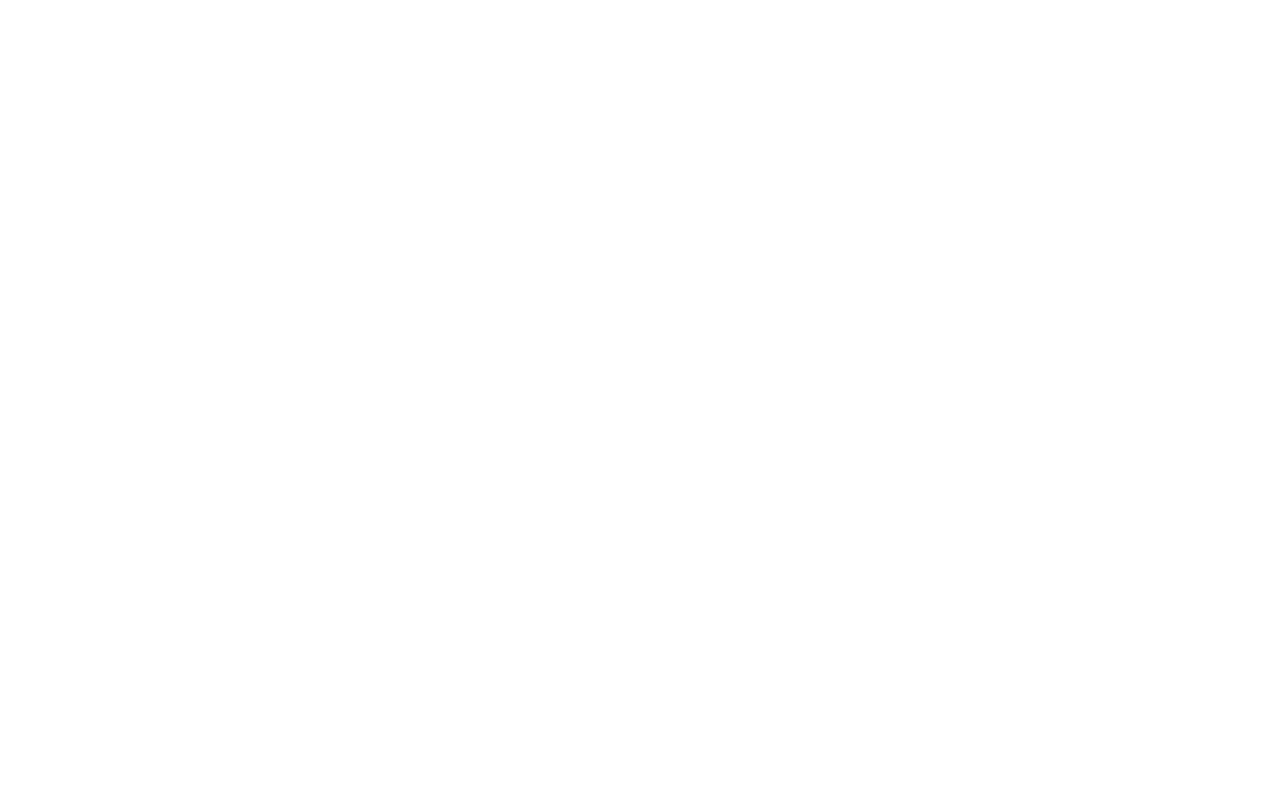
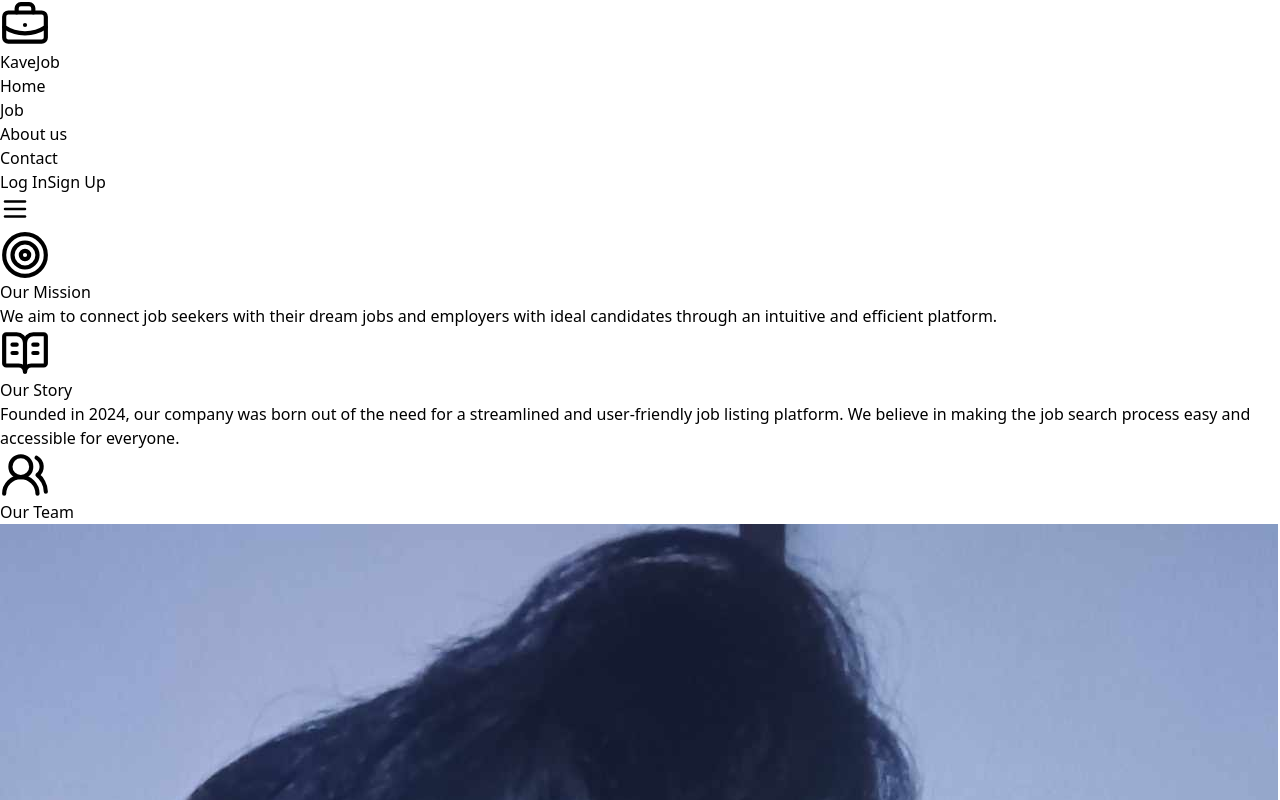
Before and after one commit to Vanjems/JobListingApp, a React (Vite) app: page /aboutpage in a window 1280 px wide. Before the commit this address had no page. Shown: the top 800 px of the page. Built offline with nearby package versions, Linux system fonts and the light colour scheme.

Commit message:
commit for the routing of about page

```diff
--- a/src/components/about/About.jsx
+++ b/src/components/about/About.jsx
@@ -3,7 +3,7 @@ import { Target, BookOpenText, UsersRound, HandCoins } from 'lucide-react';
 
 export default function About() {
   return (
-    <div className="max-w-screen-xl mx-auto px-6 py-8 space-y-8">
+    <div className="max-w-screen-xl mx-auto px-6 py-8 space-y-8 pt-[120px]">
       {/* Our Mission & Our Story */}
       <div className="flex flex-row justify-between space-x-4">
         {/* Our Mission */}
--- a/src/components/header/Header.jsx
+++ b/src/components/header/Header.jsx
@@ -32,7 +32,7 @@ export default function Header() {
             <a href="/jobpage">Job</a>
           </li>
           <li className="hover:text-yellow-500 duration-300">
-            <a href="#">About us</a>
+            <a href="/aboutpage">About us</a>
           </li>
           <li className="hover:text-yellow-500 duration-300">
             <a href="#">Contact</a>
--- /dev/null
+++ b/src/pages/aboutpage/Aboutpage.jsx
@@ -0,0 +1,14 @@
+import React from 'react'
+import About from '../../components/about/About'
+import Header from '../../components/header/Header'
+import Footer from '../../components/footer/Footer'
+
+export default function Aboutpage() {
+  return (
+    <div>
+        <Header />
+        <About />
+        <Footer />
+    </div>
+  )
+}
--- a/src/routes/MyRoute.jsx
+++ b/src/routes/MyRoute.jsx
@@ -6,6 +6,7 @@ import Jobdetailspage from '../pages/jobdetails/Jobdetailspage'
 import Jobpage from '../pages/job/Jobpage'
 import Loginpage from '../pages/loginpage/Loginpage'
 import Signuppage from '../pages/siguppage/Signuppage'
+import Aboutpage from '../pages/aboutpage/Aboutpage'
 
 export default function MyRoute() {
   return (
@@ -13,6 +14,7 @@ export default function MyRoute() {
       <Route path='/' element={<App/>}>
         <Route path='/' element={<Home />}/>
         <Route path='/jobpage' element={<Jobpage />}/>
+        <Route path='/aboutpage' element={<Aboutpage />}/>
         <Route path='/jobdetails/:id' element={<Jobdetailspage />} />
         <Route path='/loginpage' element={<Loginpage />}/>
         <Route path='/signuppage' element={<Signuppage />}/>
```
